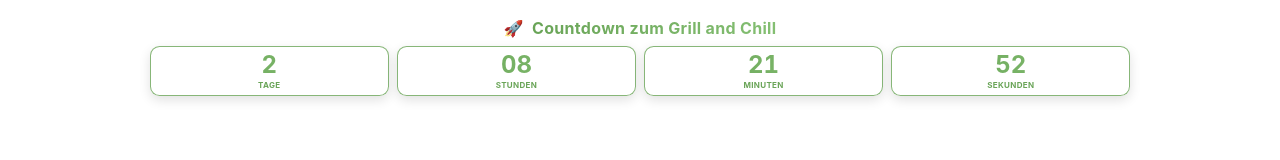
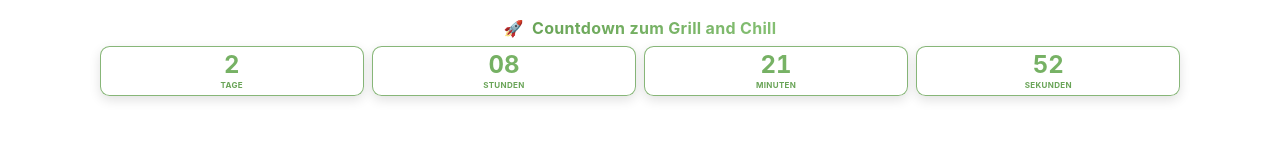
Before and after one commit to MDoubleYouOnGit/launch-countdown, a plain HTML site: page index.html in a window 1280 px wide. Drawn offline with Linux system fonts and the light colour scheme.

Commit message:
Increase card width to enhance layout flexibility

```diff
--- a/style.css
+++ b/style.css
@@ -31,7 +31,7 @@ body {
 }
 
 .card {
-  width: min(100%, 1000px);
+  width: min(100%, 1100px);
     padding: clamp(0.4rem, 1.2vmin, 2rem);
   border-radius: 1.25rem;
   text-align: center;
```
